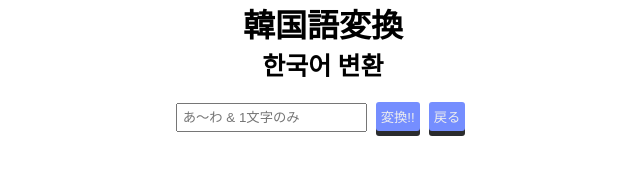
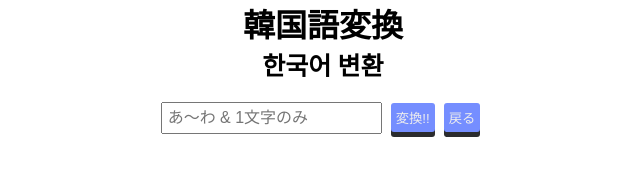
Before and after one commit to nkryu/korea, a plain HTML site: page index.html in a window 1280 px wide. Shown: the whole page, without its empty margins (317-957 px from the left). Drawn offline with Linux system fonts and the light colour scheme.

Commit message:
Update index.html

```diff
--- a/index.html
+++ b/index.html
@@ -10,7 +10,7 @@
   <h1>韓国語変換</h1>
   <p>한국어 변환</p>
   <form>
-    <input type="text" placeholder="あ〜わ & 1文字のみ">
+    <input type="text" placeholder="あ〜わ & 1文字のみ" style="font-size:16px;">
     <input type="submit" value="変換!!">
     <input type="submit" value="戻る">
   </form>
```
